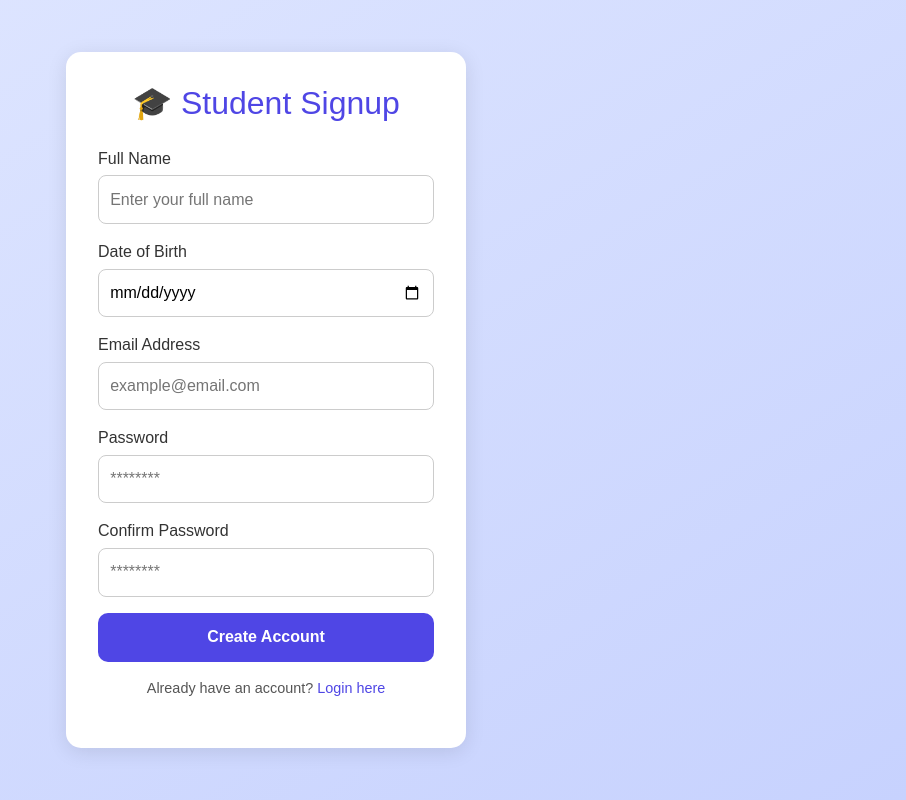
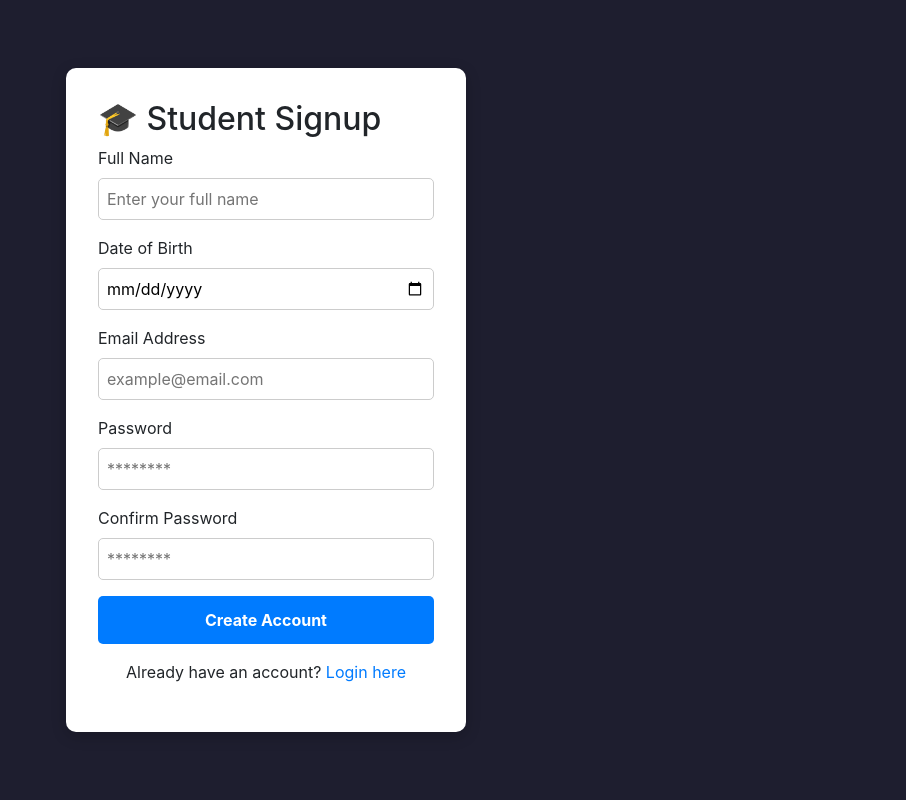
Before and after one commit to santhosh1277/AgileProjectTeamMavericks, a React (Create React App) app in the folder student-dashboard-ui/: page /signup in a window 1280 px wide. Shown: the whole page, without its empty margins (374-1280 px from the left). Built offline with nearby package versions, Linux system fonts and the light colour scheme; no server answers.

Commit message:
MAV-21
Changes Made in UI

```diff
--- a/student-dashboard-ui/src/App.js
+++ b/student-dashboard-ui/src/App.js
@@ -1,24 +1,29 @@
 import './App.css';
-import { BrowserRouter, Route, Routes } from 'react-router-dom';
+import { BrowserRouter, Route, Routes, useLocation } from 'react-router-dom';
 import Home from './HomePage/Home';
 import Signup from './Signup Page/Signup';
 import SideNav from './Side-Nav-Bar/SideNav';
 import DashboardHome from './DashboardHome/DashboardHome';
 import Login from './LoginPage/Login';
 
-function App() {
+function AppWrapper() {
+  const location = useLocation();
+
+  // Add a page-specific class to the root div
+  const pageClass = location.pathname.startsWith('/dashboard')
+    ? 'dashboard-page'
+    : location.pathname === '/login' || location.pathname === '/signup'
+    ? 'auth-page'
+    : 'home-page';
+
   return (
-    <BrowserRouter>
-      <div className="App">
-        <Routes>
-          <Route path='/' element={<Home />} />
-          <Route path='/signup' element={<Signup />} />
-        </Routes>
-      </div>
+    <div className={pageClass}>
       <Routes>
-        <Route path="/" element={<Home />} />
+        <Route path='/' element={<Home />} />
+        <Route path='/signup' element={<Signup />} />
+        <Route path='/login' element={<Login />} />
         <Route
-          path="/dashboard/*"
+          path='/dashboard/*'
           element={
             <div className="container-fluid p-0">
               <div className="row min-vh-100">
@@ -28,19 +33,21 @@ function App() {
                 <div className="col-10 bg-light p-4">
                   <Routes>
                     <Route path="home" element={<DashboardHome />} />
-                    {/* Add more routes below as needed */}
-                    {/* <Route path="profile" element={<Profile />} /> */}
-                    {/* <Route path="academicprofile" element={<AcademicProfile />} /> */}
-                    {/* <Route path="settings" element={<Settings />} /> */}
-                    {/* <Route path="logout" element={<Logout />} /> */}
                   </Routes>
                 </div>
               </div>
             </div>
           }
         />
-        <Route path="/login" element={<Login />} />
       </Routes>
+    </div>
+  );
+}
+
+function App() {
+  return (
+    <BrowserRouter>
+      <AppWrapper />
     </BrowserRouter>
   );
 }
--- a/student-dashboard-ui/src/DashboardHome/DashboardHome.js
+++ b/student-dashboard-ui/src/DashboardHome/DashboardHome.js
@@ -4,21 +4,25 @@ import { getCollegesList } from "../api/Service.js/SignupService";
 
 function DashboardHome() {
   const [colleges, setColleges] = useState([]);
+
   useEffect(() => {
-    getCollegesList().then((data) => {
-      setColleges(data);
-      console.log("Fetched 123:", data);
-    }).catch((error) => {
-      console.error("Error fetching colleges:", error);
-    });
+    getCollegesList()
+      .then((data) => {
+        setColleges(data);
+        console.log("Fetched colleges:", data);
+      })
+      .catch((error) => {
+        console.error("Error fetching colleges:", error);
+      });
   }, []);
+
   return (
-    <div className="dashboard-home" style={{ width: "100%", height: "100%" }}>
+    <div className="dashboard-home" style={{ width: "100%", minHeight: "100vh", backgroundColor: "#f8f9fa" }}>
+      <header className="bg-dark text-light py-3 text-center rounded-bottom">
+        <h2>Student Dashboard</h2>
+      </header>
 
-      <div className="bg-dark text-light py-3 text-center rounded-bottom">
-        <h2>Student Dashboard</h2>
-      </div>
-      <div className="container-fluid mt-4">
+      <main className="container-fluid mt-4">
         <h4 className="mb-3">Upcoming College Admissions</h4>
         <div className="row">
           {colleges?.map((college, index) => (
@@ -43,7 +47,7 @@ function DashboardHome() {
             </div>
           ))}
         </div>
-      </div>
+      </main>
     </div>
   );
 }
--- a/student-dashboard-ui/src/LoginPage/Login.js
+++ b/student-dashboard-ui/src/LoginPage/Login.js
@@ -114,17 +114,7 @@ const Login = () => {
 
           <div className="text-center mt-3">
 <span>Don't have an account? </span>
-<button
-
-              type="button"
-
-              className="btn btn-link p-0"
-
-              onClick={handleSignUp}
->
-
-              Sign Up
-</button>
+<a href="/signup" onClick={handleSignUp}>Sign Up</a>
 </div>
 </form>
 </div>
--- a/student-dashboard-ui/src/Signup Page/Signup.css
+++ /dev/null
@@ -1,82 +0,0 @@
-* {
-  margin: 0;
-  padding: 0;
-  box-sizing: border-box;
-  font-family: "Poppins", sans-serif;
-}
-
-body {
-  height: 100vh;
-  background: linear-gradient(to bottom right, #e0e7ff, #c7d2fe);
-  display: flex;
-  justify-content: center;
-  align-items: center;
-}
-
-.signup-container {
-  background: #fff;
-  padding: 2rem;
-  border-radius: 15px;
-  box-shadow: 0 4px 20px rgba(0, 0, 0, 0.1);
-  width: 100%;
-  max-width: 400px;
-}
-
-.signup-form h2 {
-  text-align: center;
-  color: #4f46e5;
-  margin-bottom: 1.5rem;
-}
-
-label {
-  display: block;
-  margin-bottom: 0.3rem;
-  font-weight: 500;
-  color: #333;
-}
-
-input {
-  width: 100%;
-  padding: 0.7rem;
-  margin-bottom: 1rem;
-  border: 1px solid #ccc;
-  border-radius: 8px;
-  transition: border-color 0.2s;
-}
-
-input:focus {
-  border-color: #4f46e5;
-  outline: none;
-}
-
-button {
-  width: 100%;
-  padding: 0.8rem;
-  background: #4f46e5;
-  color: white;
-  font-weight: 600;
-  border: none;
-  border-radius: 10px;
-  cursor: pointer;
-  transition: background 0.3s;
-}
-
-button:hover {
-  background: #4338ca;
-}
-
-.login-text {
-  text-align: center;
-  margin-top: 1rem;
-  font-size: 0.9rem;
-  color: #555;
-}
-
-.login-text a {
-  color: #4f46e5;
-  text-decoration: none;
-}
-
-.login-text a:hover {
-  text-decoration: underline;
-}
--- a/student-dashboard-ui/src/Signup Page/Signup.js
+++ b/student-dashboard-ui/src/Signup Page/Signup.js
@@ -1,5 +1,4 @@
 import React, { useState } from "react";
-import "./Signup.css";
 
 function Signup() {
   const [formData, setFormData] = useState({
@@ -34,9 +33,52 @@ function Signup() {
     });
   };
 
+  // CSS-in-JS style objects
+  const containerStyle = {
+    minHeight: "100vh",
+    display: "flex",
+    justifyContent: "center",
+    alignItems: "center",
+    backgroundColor: "#1e1e2f",
+    padding: "1rem",
+  };
+
+  const formStyle = {
+    backgroundColor: "#fff",
+    padding: "2rem",
+    borderRadius: "10px",
+    boxShadow: "0 4px 15px rgba(0,0,0,0.2)",
+    width: "100%",
+    maxWidth: "400px",
+  };
+
+  const inputStyle = {
+    width: "100%",
+    padding: "0.5rem",
+    margin: "0.5rem 0 1rem",
+    borderRadius: "5px",
+    border: "1px solid #ccc",
+  };
+
+  const buttonStyle = {
+    width: "100%",
+    padding: "0.75rem",
+    borderRadius: "5px",
+    border: "none",
+    backgroundColor: "#007bff",
+    color: "#fff",
+    fontWeight: "bold",
+    cursor: "pointer",
+  };
+
+  const linkStyle = {
+    color: "#007bff",
+    textDecoration: "none",
+  };
+
   return (
-    <div className="signup-container">
-      <form className="signup-form" onSubmit={handleSubmit}>
+    <div style={containerStyle}>
+      <form style={formStyle} onSubmit={handleSubmit}>
         <h2>🎓 Student Signup</h2>
 
         <label htmlFor="name">Full Name</label>
@@ -48,6 +90,7 @@ function Signup() {
           value={formData.name}
           onChange={handleChange}
           required
+          style={inputStyle}
         />
 
         <label htmlFor="dob">Date of Birth</label>
@@ -58,6 +101,7 @@ function Signup() {
           value={formData.dob}
           onChange={handleChange}
           required
+          style={inputStyle}
         />
 
         <label htmlFor="email">Email Address</label>
@@ -69,6 +113,7 @@ function Signup() {
           value={formData.email}
           onChange={handleChange}
           required
+          style={inputStyle}
         />
 
         <label htmlFor="password">Password</label>
@@ -80,6 +125,7 @@ function Signup() {
           value={formData.password}
           onChange={handleChange}
           required
+          style={inputStyle}
         />
 
         <label htmlFor="confirmPassword">Confirm Password</label>
@@ -91,12 +137,15 @@ function Signup() {
           value={formData.confirmPassword}
           onChange={handleChange}
           required
+          style={inputStyle}
         />
 
-        <button type="submit">Create Account</button>
+        <button type="submit" style={buttonStyle}>
+          Create Account
+        </button>
 
-        <p className="login-text">
-          Already have an account? <a href="/">Login here</a>
+        <p style={{ marginTop: "1rem", textAlign: "center" }}>
+          Already have an account? <a href="/" style={linkStyle}>Login here</a>
         </p>
       </form>
     </div>
```
Also changed, not shown: student-dashboard-ui/src/Signup Page/Signup.html (deleted, +0 -39 lines).
